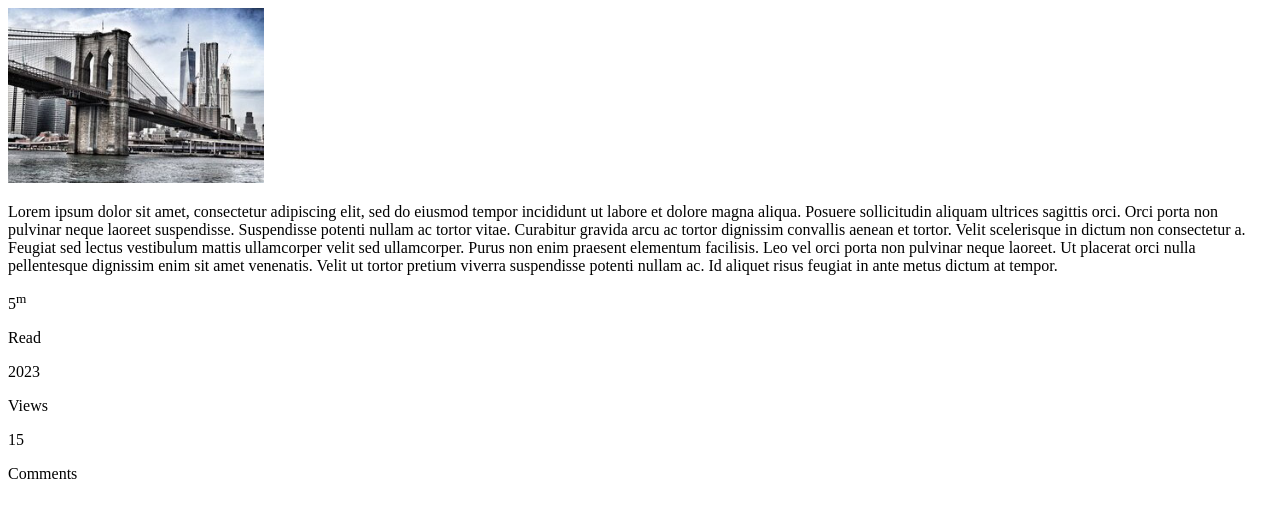
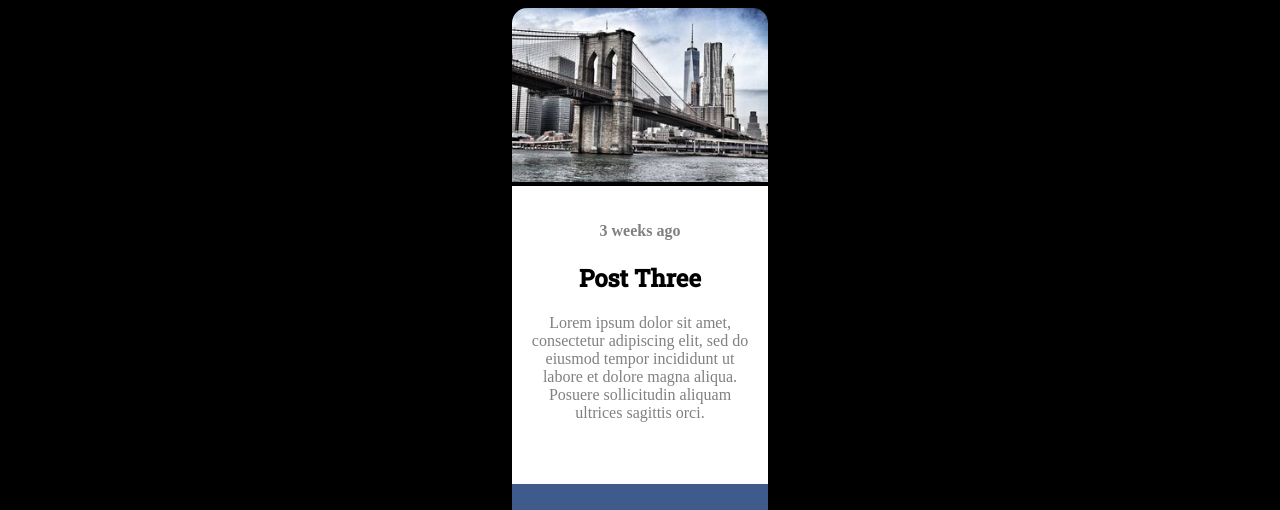
Before and after one commit to mrbourdet/wdd130, a plain HTML site: page extras/W09 - Challenge.html in a window 1280 px wide. Shown: the top 510 px of the page. Drawn offline with Linux system fonts and the light colour scheme; a web font is replaced by a local one.

Commit message:
add photos

```diff
--- a/extras/W09 - Challenge.css
+++ b/extras/W09 - Challenge.css
@@ -1,34 +1,81 @@
-@import url('https://fonts.googleapis.com/css2?family=Baskervville&family=Kameron:wght@700&family=Roboto:wght@100;400;900&display=swap');
+@import url('https://fonts.googleapis.com/css2?family=Baskervville&family=Roboto+Slab:wght@500&family=Roboto:wght@100;400;900&display=swap');
 
 body {
-    background-color: white;
-    width: 256px;
-    padding: 30;
-    align-self: center;
+    background-color: black;
+    display: grid;
+    /* width: 256px; */
+    justify-content: center;
+
 }
 header{
-    width: 100%;
-    background-color: white;
+    width: 256px;
+    background-color: black;
 }
 main{
-    width: 100%;
+    width: 226px;
+    height: 268px;
+    overflow: scroll;
     background-color: white;
     text-align: center;
+    padding: 15px;
+    color: gray;
 }
 footer{
-    width: 100%;
-    grid-template-columns: 1fr 1fr 1fr;
+    width: 256px;
     background-color: #3F5B8B;
 }
-.read {
+.box_wrapper{
+    display:grid;
+    grid-template-columns: 1fr 1fr 1fr;
+    grid-template-rows: 24px 12px;
+    font-weight: 500;
+    color: white;
+    border-bottom: 15px;
+    background-color: #3F5B8B;
+}
+#read {
     grid-column: 1/2;
+    grid-row: 1/2;
+    text-align: center;
+    background-color: #3F5B8B;
 }
-.views{
+#views{
     grid-column: 2/3;
+    grid-row: 1/2;
+    text-align: center;
+    background-color: #3F5B8B;
 }
-.comments{
+#comments{
     grid-column: 3/4;
+    grid-row: 1/2;
+    text-align: center;
+    background-color: #3F5B8B;
 }
 .hero{
-    width: 265px;
+    width: 256px;
+    border-top-left-radius: 15px;
+    border-top-right-radius: 15px;
 }
+.first_line{
+    font-size: 2em;
+    font-family: Baskervville, 'Times New Roman', Times, serif;
+    background-color: #3F5B8B;
+}
+.supercript{
+    font-size: .5em;
+}
+.second_line{
+    grid-row: 1/2;
+    font-size: .5em;
+    font-family: Baskervville, 'Times New Roman', Times, serif;
+    background-color: #3F5B8B;
+
+}
+#post_number{
+    font-family: 'Roboto Slab','Times New Roman', Times, serif;
+    color:black;
+}
+#weeks_go{
+    font-family: 'Roboto Slab','Times New Roman', Times, serif;
+    color:#3F5B8B;
+}
--- a/extras/W09 - Challenge.html
+++ b/extras/W09 - Challenge.html
@@ -1,23 +1,35 @@
 <!DOCTYPE html>
 <html lang="en">
 <head>
-    <link rel="preconnect" href="https://fonts.googleapis.com">
+    <!-- <link rel="preconnect" href="https://fonts.googleapis.com">
     <link rel="preconnect" href="https://fonts.gstatic.com" crossorigin>
-    <link href="https://fonts.googleapis.com/css2?family=Baskervville&family=Kameron:wght@700&family=Roboto:wght@100;400;900&display=swap" rel="stylesheet">
-    <link type="text/css" rel="stylesheet" href="W09 - Challenge.html">
+    <link href="https://fonts.googleapis.com/css2?family=Baskervville&family=Kameron:wght@700&family=Roboto:wght@100;400;900&display=swap" rel="stylesheet"> -->
+    <link type="text/css" rel="stylesheet" href="W09 - Challenge.css">
     <meta charset="UTF-8">
     <meta name="viewport" content="width=device-width, initial-scale=1.0">
     <title>W09 - Challenge</title>
 </head>
 <body>
     <header>
-        <img class="hero" src="w09_ice_img.jpg" alt="skyline" width="256" height="175">
+        <img class="hero" src="w09_ice_img.jpg" alt="skyline">
     </header>
-    <main><p>Lorem ipsum dolor sit amet, consectetur adipiscing elit, sed do eiusmod tempor incididunt ut labore et dolore magna aliqua. Posuere sollicitudin aliquam ultrices sagittis orci. Orci porta non pulvinar neque laoreet suspendisse. Suspendisse potenti nullam ac tortor vitae. Curabitur gravida arcu ac tortor dignissim convallis aenean et tortor. Velit scelerisque in dictum non consectetur a. Feugiat sed lectus vestibulum mattis ullamcorper velit sed ullamcorper. Purus non enim praesent elementum facilisis. Leo vel orci porta non pulvinar neque laoreet. Ut placerat orci nulla pellentesque dignissim enim sit amet venenatis. Velit ut tortor pretium viverra suspendisse potenti nullam ac. Id aliquet risus feugiat in ante metus dictum at tempor.</p></main>
+    <main>
+        <h4 id="weeks_ago">3 weeks ago</h4>
+        <h2 id="post_number">Post Three</h2>
+        <p>Lorem ipsum dolor sit amet, consectetur adipiscing elit, sed do eiusmod tempor incididunt ut labore et dolore magna aliqua. Posuere sollicitudin aliquam ultrices sagittis orci. </p>
+    </main>
     <footer>
-        <div class="read"><p>5<sup>m</sup></p><p>Read</p></div>
-        <div class="views"><p>2023</p><p>Views</p></div>
-        <div clss="comments"><p>15</p><p>Comments</p></div>
+        <div class="box_wrapper">
+            <div id="read"><p class="first_line">5<sup class="sup">m</sup></p>
+                <p class="second_line">READ</p>
+            </div>
+            <div id="views"><p class="first_line">2023</p>
+                <p class="second_line">VIEWS</p>
+            </div>
+            <div id="comments"><p class="first_line">15</p>
+                <p class="second_line">COMMENTS</p>
+            </div>
+        </div>
     </footer>
 </body>
 </html>
```
Also changed, not shown: wwr/rivers.html (+21 -8 lines), wwr/styles/style.css (+28 -0 lines), wwr/images/BushStApartment.png (deleted), wwr/images/DSC_8590.jpg (added), wwr/images/DSC_8590sm.jpg (added), wwr/images/Ms5-38f2b762927fe5b0e4c025259ec23cbb.jpeg (added), wwr/images/Ms5-4878140ca879503270b30bcfbf1001fc.webp (added), wwr/images/Ms5-d5ec0d37f6d57a36ee6e63978bbc9faa.webp (added), wwr/images/Ms5-ef9c8f265ecae77a58bb783f1473a44f.webp (added), wwr/images/Ms6-b62b0e6df2aab22defd457023ccc32f3.webp (added), wwr/images/desolation.jpg (added), wwr/images/gc-raft-phantom-hero-004.webp (added), wwr/images/gc-raft-phantom-hero.webp (added), wwr/images/leslie-main-salmon-blog-post-hero-1-1440x720.jpg (added), 3 more files.
